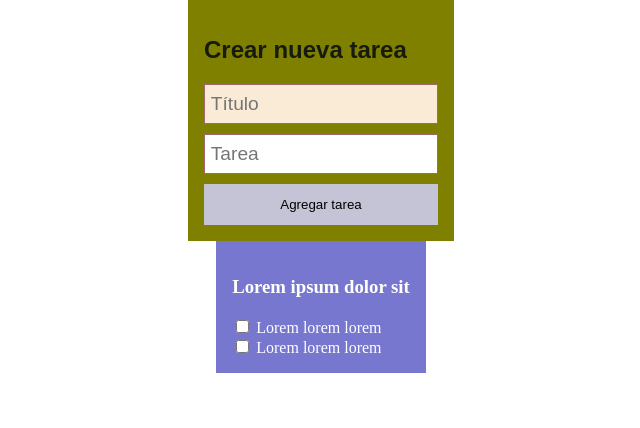
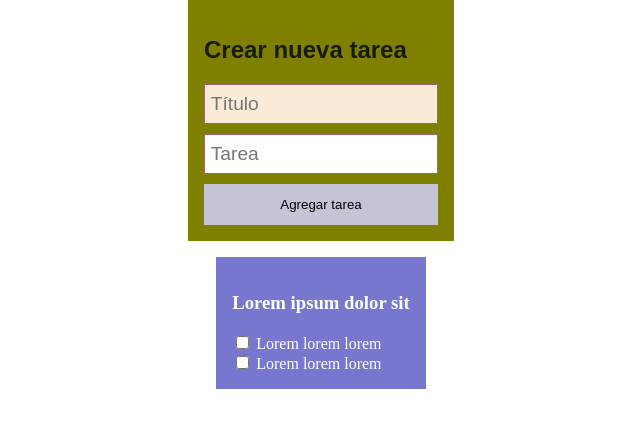
Before and after one commit to liril-co/Mini-Proyecto-Web, a plain HTML site: page index.html in a window 1280 px wide. Shown: the whole page, without its empty margins (319-959 px from the left). Drawn offline with Linux system fonts and the light colour scheme.

Commit message:
Margin entre cosas

```diff
--- a/style.css
+++ b/style.css
@@ -34,6 +34,9 @@ body{
     padding: 1em;
     border: none;
 }
+.tareas{
+    margin-top: 1em;
+}
 article.tarea {
     background: #7777d0;
     color: white;
```
